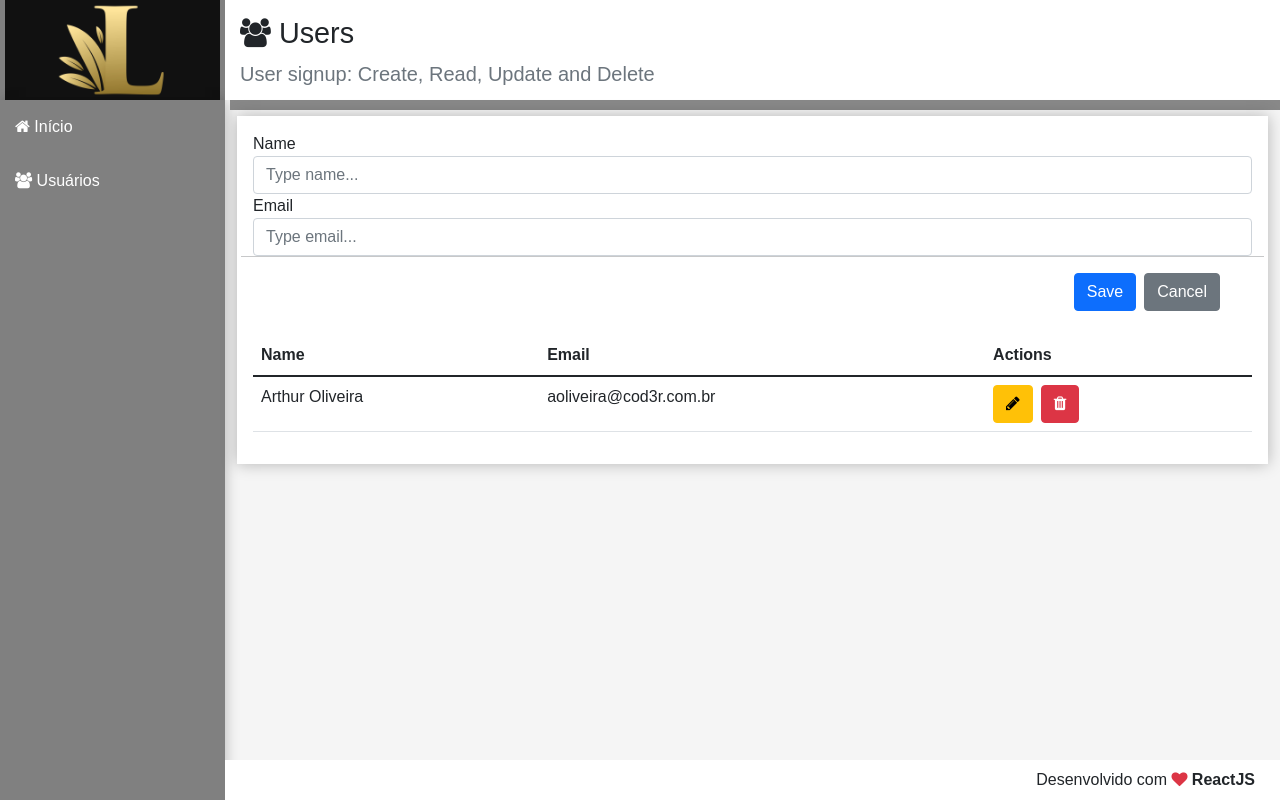
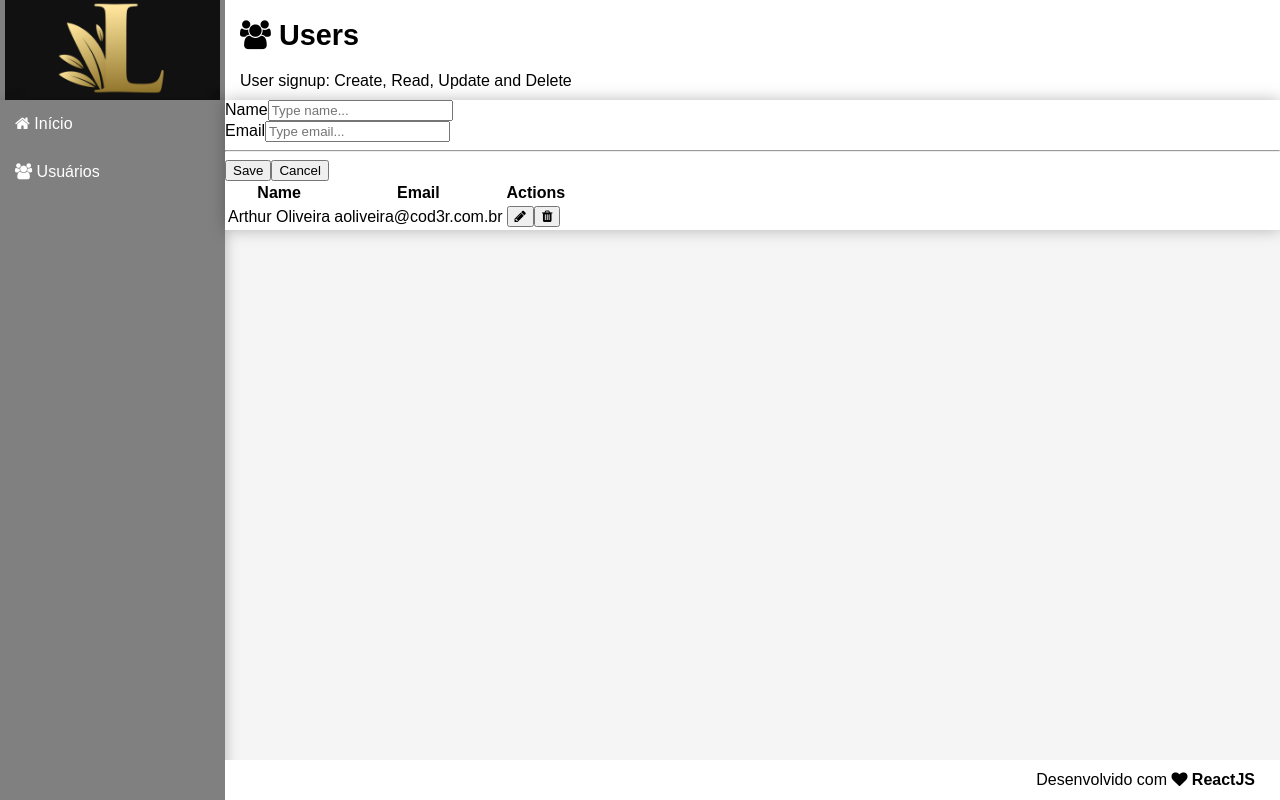
Before and after one commit to leticiaoliveira5/user-login-react, a React (Create React App) app: page /users in a window 1280 px wide. Built offline with nearby package versions, Linux system fonts and the light colour scheme; data requests are answered from the project's data file.

Commit message:
Node js Build Action (#13)

```diff
--- a/package.json
+++ b/package.json
@@ -7,7 +7,6 @@
     "@testing-library/react": "^13.2.0",
     "@testing-library/user-event": "^13.5.0",
     "axios": "^0.27.2",
-    "bootstrap": "5.1.3",
     "font-awesome": "4.7.0",
     "jquery": "3.6.0",
     "react": "^18.1.0",
--- a/src/components/home/Home.jsx
+++ b/src/components/home/Home.jsx
@@ -1,9 +1,11 @@
 import React from 'react';
 import Main from '../template/Main'
 
-export default props =>
+const Home = props =>
   <Main icon="home" title="Home Page" subtitle="React">
     <div className='display-4'>Bem-vindo</div>
     <br />
     <p className='mb-0'>Sistema teste para exemplificar</p>
   </Main>
+
+export default Home
--- a/src/components/template/Logo.jsx
+++ b/src/components/template/Logo.jsx
@@ -5,7 +5,7 @@ import { Link } from 'react-router-dom';
 
 const Logo = props =>
   <aside className="logo">
-    <Link to="/" className="logo"> <img src={logo} /> </Link>
+    <Link to="/" className="logo"> <img src={logo} alt="logo" /> </Link>
   </aside>
 
 export default Logo
--- a/src/main/App.jsx
+++ b/src/main/App.jsx
@@ -1,4 +1,3 @@
-import 'bootstrap/dist/css/bootstrap.min.css'
 import 'font-awesome/css/font-awesome.min.css'
 import './App.css'
 import React from 'react';
--- a/src/main/Routes.jsx
+++ b/src/main/Routes.jsx
@@ -3,10 +3,12 @@ import { Routes, Route } from "react-router-dom";
 import UserCrud from "../components/user/UserCrud";
 import Home from "../components/home/Home";
 
-export default props => (
+const RoutesComponent = props => (
   <Routes>
     <Route exact path='/' element={<Home/>} />
     <Route path='/users' element={<UserCrud/>} />
     <Route path='*' element={<Home/>} />
   </Routes>
 );
+
+export default RoutesComponent
```
Also changed, not shown: wiki/2_dependencies.md (+0 -1 lines), wiki/getting_started_with_create_react_app.md (+1 -1 lines), 1 other file (tests, documents, lock files or other folders).
